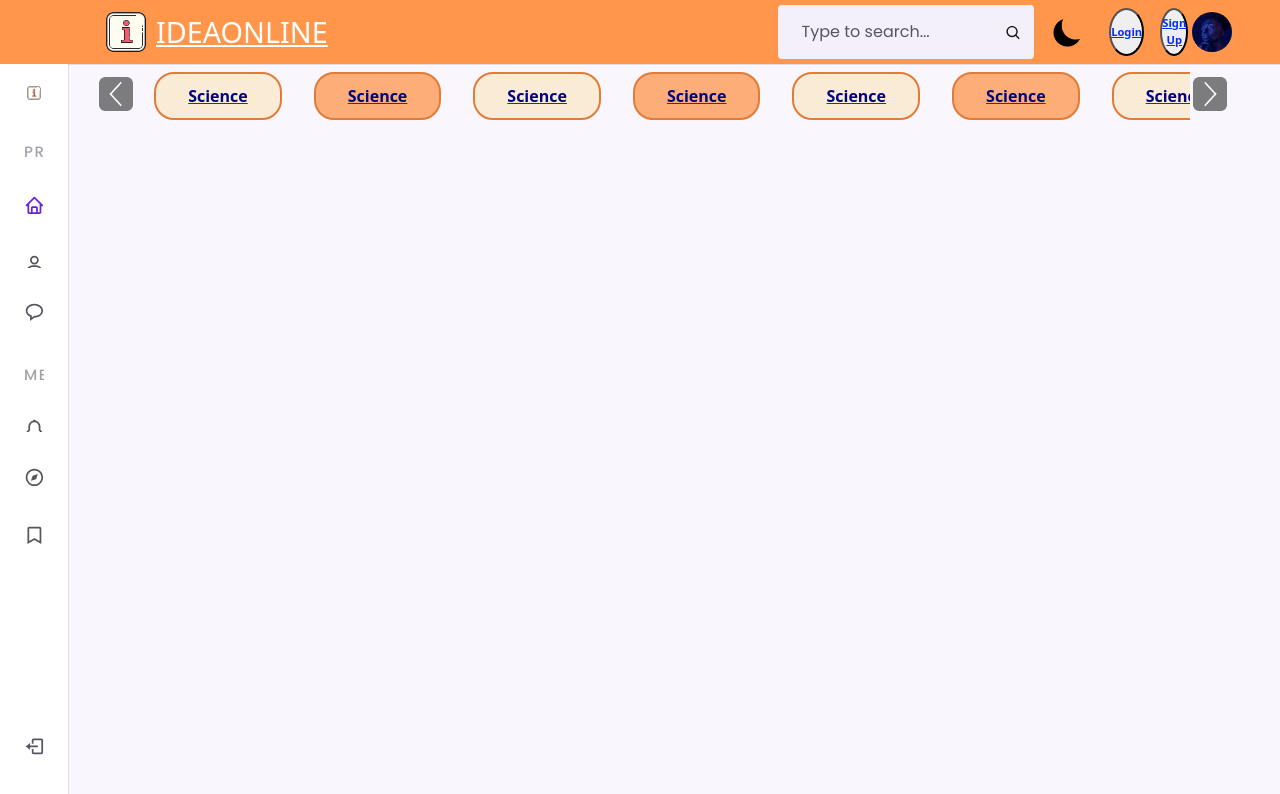
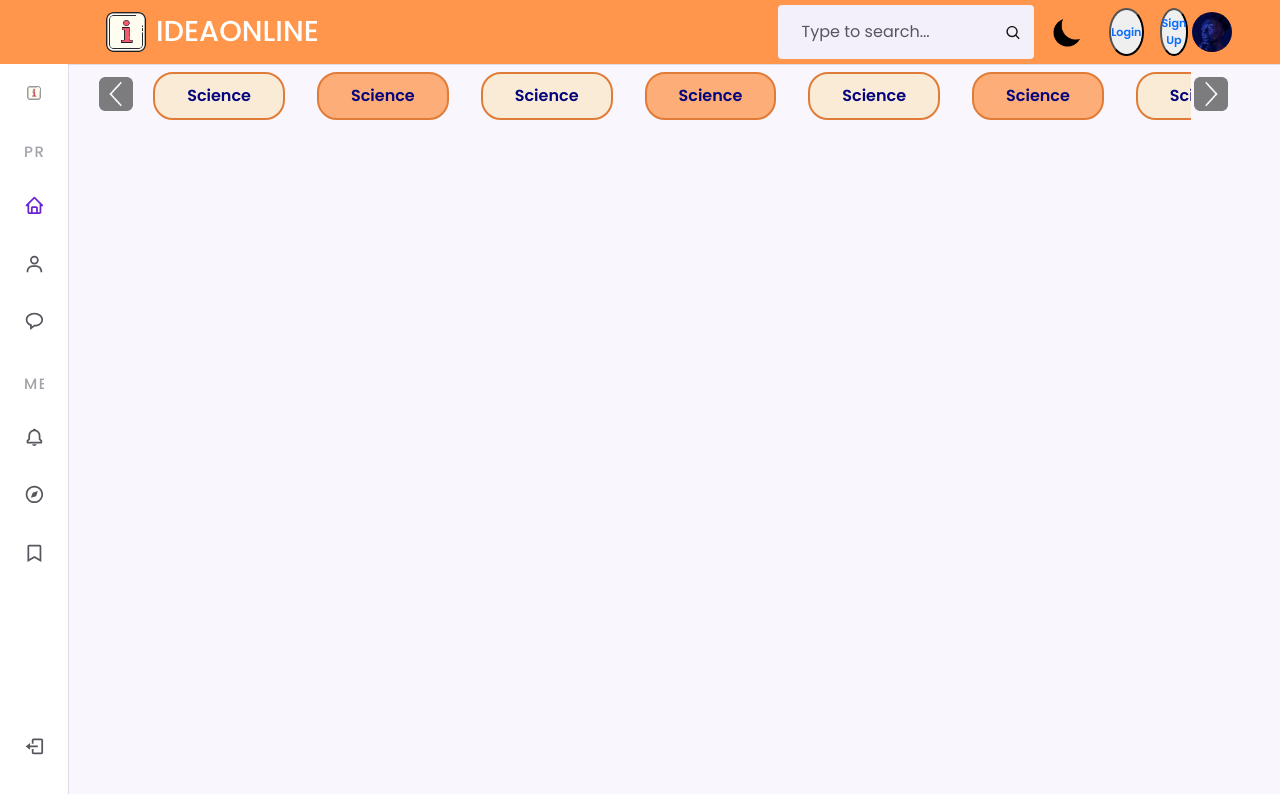
Before and after one commit to subhradee/Ideaonline, a React (Create React App) app: page / in a window 1280 px wide. Shown: the top 794 px of the page. Built offline with nearby package versions, Linux system fonts and the light colour scheme; no server answers.

Commit message:
css fixed

```diff
--- a/src/components/log-in.css
+++ b/src/components/log-in.css
@@ -4,12 +4,17 @@
     margin: 0;
 
 }
+:root{
 
-a {
+    --bs-font-sans-serif: system-ui,-apple-system,"Segoe UI",Roboto,"Helvetica Neue",Arial,"Noto Sans","Liberation Sans",sans-serif,"Apple Color Emoji","Segoe UI Emoji","Segoe UI Symbol","Noto Color Emoji";
+
+}
+
+/* a {
     color: #002fff;
     text-decoration: underline;
     font-family: var(--bs-font-sans-serif);
-}
+} */
 p {
     margin-top: 0;
     margin-bottom: 1rem;
@@ -21,11 +26,7 @@ p {
 p.small{
     margin-bottom: 2rem;
 }
-:root{
 
-    --bs-font-sans-serif: system-ui,-apple-system,"Segoe UI",Roboto,"Helvetica Neue",Arial,"Noto Sans","Liberation Sans",sans-serif,"Apple Color Emoji","Segoe UI Emoji","Segoe UI Symbol","Noto Color Emoji";
-
-}
 
 .section {
     margin-right: 3rem;
@@ -223,5 +224,5 @@ h4{
 }
 .orange{
     background-color: #ffffff;
-    /* jodi tr ichha hoy eta orange kore dia dekbi kirom lagche */
+
 }
--- a/src/components/mainindex.js
+++ b/src/components/mainindex.js
@@ -138,7 +138,7 @@ const Mainindex = () => {
 										</i>
 										<span class="nav__name">Profile</span>
 										<i class="bx bx-chevron-down nav__icon nav__dropdown-icon">
-											<BiChevronDown className="nav__icon nav__dropdown-icon" />
+											<BiChevronDown className="bx bx-chevron-down nav__icon nav__dropdown-icon" />
 										</i>
 									</a>
 
--- a/src/components/styles.css
+++ b/src/components/styles.css
@@ -255,7 +255,7 @@ img {
 /* Dropdown */
 .nav__dropdown {
 	overflow: hidden;
-	max-height: 21px;
+	max-height: 30px;
 	transition: 0.4s ease-in-out;
 }
 
@@ -269,6 +269,7 @@ img {
 	display: grid;
 	row-gap: 0.5rem;
 	padding: 0.75rem 2.5rem 0.75rem 1.8rem;
+	/* margin-top: 2rem; */
 }
 
 .nav__dropdown-item {
@@ -329,6 +330,7 @@ img {
 .tagele {
 	height: 3rem;
 	min-width: 2rem;
+	text-decoration: none;
 	/* margin: 0 1rem; */
 	display: flex;
 	align-items: center;
```
